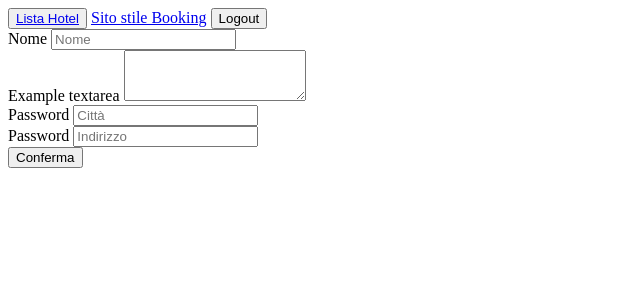
After one commit to lucasimula/isw_progetto, a Django app: template progetto_isw/templates/aggiungiHotel.html in a window 1280 px wide. The commit adds this page. Shown: the top 300 px of the page, without its empty margins (0-640 px from the left). Run offline with Django 3.2, Linux system fonts and the light colour scheme; the template is opened without the code that fills it, so the values that code supplies are empty.

Commit message:
Varie ed eventuali

```diff
--- a/progetto_isw/ProgettoISW/forms.py
+++ b/progetto_isw/ProgettoISW/forms.py
@@ -14,6 +14,7 @@ class FormLogin(forms.Form):
 class FormAggiungiHotel(forms.Form):
     nome = forms.CharField(label="Nome", required=True, max_length=100)
     descrizione = forms.CharField()
+    citta = forms.CharField(max_length=100)
     indirizzo = forms.CharField(max_length=100)
 
 
--- a/progetto_isw/ProgettoISW/models.py
+++ b/progetto_isw/ProgettoISW/models.py
@@ -12,6 +12,7 @@ class Hotel(models.Model):
     albergatore = models.ForeignKey(Albergatore, on_delete=models.CASCADE)
     nome = models.CharField(max_length=100)
     descrizione = models.TextField()
+    citta = models.CharField(max_length=100)
     indirizzo = models.CharField(max_length=100)
 
 
--- a/progetto_isw/progetto_isw/urls.py
+++ b/progetto_isw/progetto_isw/urls.py
@@ -21,4 +21,8 @@ urlpatterns = [
     path('admin/', admin.site.urls),
     path('home/', views.home),
     path('homeAlbergatore/', views.homeAlbergatore),
+    path('listaHotel/', views.listaHotel),
+    path('aggiungiHotel/', views.aggiungiHotel),
+    path('gestioneHotel/', views.gestioneHotel),
+    path('aggiungiCamera/', views.aggiungiCamera),
 ]
--- a/progetto_isw/static/css/style.css
+++ b/progetto_isw/static/css/style.css
@@ -2,6 +2,7 @@
     box-sizing: border-box;
 }
 
-#main {
+#wrapper {
     width: 70%;
+    margin: auto;
 }
--- /dev/null
+++ b/progetto_isw/templates/aggiungiHotel.html
@@ -0,0 +1,39 @@
+<!DOCTYPE html>
+<html lang="en">
+<head>
+    <meta charset="UTF-8">
+    <title>Title</title>
+</head>
+<body>
+    <nav class="navbar navbar-light bg-light justify-content">
+        <button id="lista-hotel" class="btn btn-primary" type="button">
+            <a href="/listaHotel/">Lista Hotel</a>
+        </button>
+          <a class="navbar-brand" href="#">Sito stile Booking</a>
+        <button id="logout" class="btn btn-primary" type="button">Logout</button>
+    </nav>
+    <main>
+        <div class="wrapper">
+            <form method="post" action="">
+                <div class="form-group">
+                    <label for="nome">Nome</label>
+                    <input type="text" class="form-control" id="nome" placeholder="Nome">
+                </div>
+                <div class="form-group">
+                    <label for="descrizione">Example textarea</label>
+                    <textarea class="form-control" id="descrizione" rows="3"></textarea>
+                </div>
+                <div class="form-group">
+                    <label for="citta">Password</label>
+                    <input type="text" class="form-control" id="citta" placeholder="Città">
+                </div>
+                <div class="form-group">
+                    <label for="indirizzo">Password</label>
+                    <input type="text" class="form-control" id="indirizzo" placeholder="Indirizzo">
+                </div>
+                <button type="submit" class="btn btn-primary">Conferma</button>
+            </form>
+        </div>
+    </main>
+</body>
+</html>
--- a/progetto_isw/templates/homeAlbergatore.html
+++ b/progetto_isw/templates/homeAlbergatore.html
@@ -8,7 +8,9 @@
 </head>
 <body>
     <nav class="navbar navbar-light bg-light justify-content">
-        <button id="lista-hotel" class="btn btn-primary" type="button">Lista Hotel</button>
+        <button id="lista-hotel" class="btn btn-primary" type="button">
+            <a href="/listaHotel/">Lista Hotel</a>
+        </button>
           <a class="navbar-brand" href="#">Sito stile Booking</a>
         <button id="logout" class="btn btn-primary" type="button">Logout</button>
     </nav>
--- a/progetto_isw/templates/listaHotel.html
+++ b/progetto_isw/templates/listaHotel.html
@@ -6,7 +6,9 @@
 </head>
 <body>
     <nav class="navbar navbar-light bg-light justify-content">
-        <button id="lista-hotel" class="btn btn-primary" type="button">Lista Hotel</button>
+        <button id="lista-hotel" class="btn btn-primary" type="button">
+            <a href="/aggiungiHotel/">Lista Hotel</a>
+        </button>
           <a class="navbar-brand" href="#">Sito stile Booking</a>
         <button id="logout" class="btn btn-primary" type="button">Logout</button>
     </nav>
@@ -17,6 +19,7 @@
                 <tr>
                     <th scope="col">Nome</th>
                     <th scope="col">Descrizione</th>
+                    <th scope="col">Città</th>
                     <th scope="col">Indirizzo</th>
                 </tr>
             </thead>
@@ -25,6 +28,7 @@
                 <tr>
                     <th scope="row">{{ h.nome }}</th>
                     <td>{{ h.descrizione }}</td>
+                    <td>{{ h.citta }}</td>
                     <td>{{ h.indirizzo }}</td>
                 </tr>
                 {% endfor %}
```
Also changed, not shown: progetto_isw/ProgettoISW/views.py (+26 -0 lines), progetto_isw/templates/aggiungiCamera.html (added, +10 -0 lines), progetto_isw/ProgettoISW/migrations/0002_hotel_citta.py (added), progetto_isw/db.sqlite3. Lines whose indentation alone changed are shown as unchanged.
